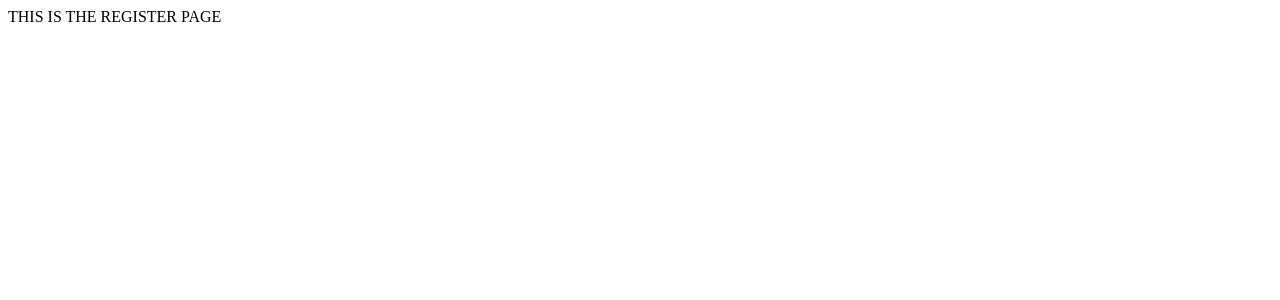
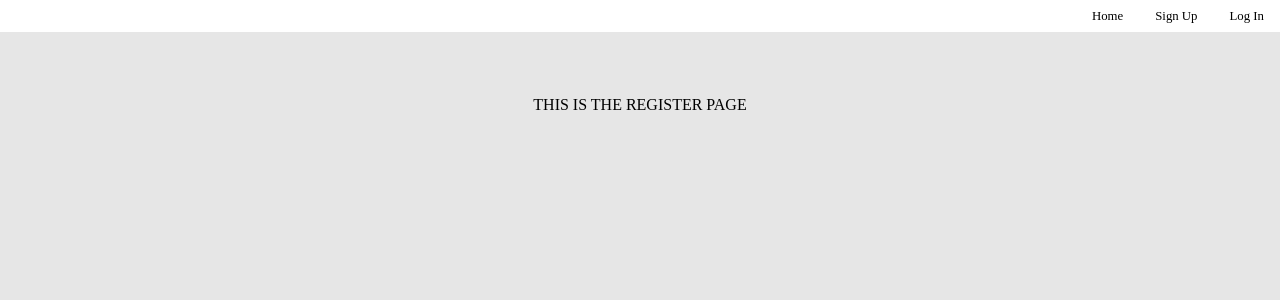
Before and after one commit to DaDevFox/testudo-tracker, a Next.js app: page /register in a window 1280 px wide. Shown: the top 300 px of the page. Built offline with nearby package versions, Linux system fonts and the light colour scheme.

Commit message:
added navbar component to all pages

```diff
--- a/src/app/page.js
+++ b/src/app/page.js
@@ -3,6 +3,7 @@ import Image from "next/image";
 import styles from "@/styles/page.module.css";
 import SearchBar from "@/components/SearchBar";
 import SearchResults from "@/components/SearchResults";
+import Navbar from "@/components/Navbar";
 import { useState, useEffect, useRef } from "react";
 
 const sections = [
@@ -91,6 +92,7 @@ export default function Home() {
 
   return (
     <main className={styles.main}>
+      <Navbar />
       <div className={styles.searchContainer}>
         <SearchBar onChange={(e) => setQuery(e.target.value)} />
         <SearchResults query={query} sections={sections} />
--- a/src/pages/register.js
+++ b/src/pages/register.js
@@ -1,5 +1,11 @@
 import styles from "@/styles/page.module.css";
+import Navbar from "@/components/Navbar";
 
-export default function Login(props) {
-  return <div>THIS IS THE REGISTER PAGE</div>;
+export default function Register(props) {
+  return (
+    <main className={styles.main}>
+      <Navbar />
+      THIS IS THE REGISTER PAGE
+    </main>
+  );
 }
--- a/src/pages/track.js
+++ b/src/pages/track.js
@@ -1,12 +1,14 @@
 import styles from "@/styles/page.module.css";
+import Navbar from "@/components/Navbar";
 import { useState } from "react";
 
 export default function Track(props) {
   return (
-    <div>
+    <main className={styles.main}>
+      <Navbar />
       <Row></Row>
       <Row></Row>
-    </div>
+    </main>
   );
 }
 
```
Also changed, not shown: src/pages/login.js (+7 -1 lines).
